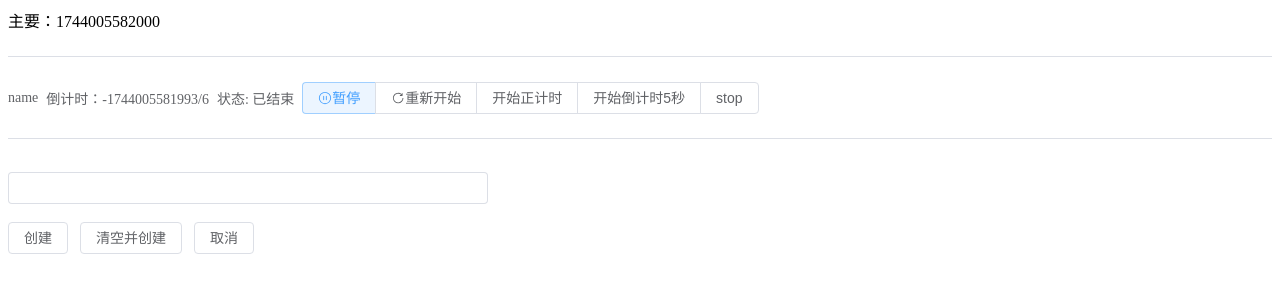
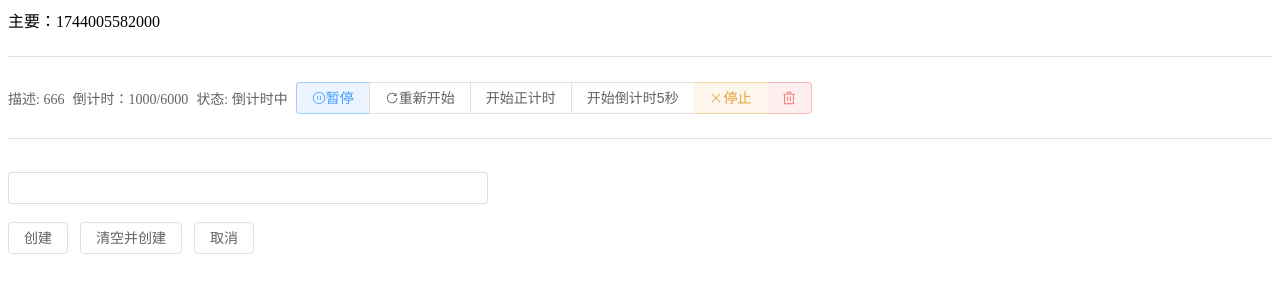
Before and after one commit to huayuprophet/Catime-web, a Vue app: page / in a window 1280 px wide. Shown: the top 300 px of the page. Built offline with nearby package versions, Linux system fonts and the light colour scheme.

Commit message:
组件实现列表渲染

```diff
--- a/src/App.vue
+++ b/src/App.vue
@@ -5,8 +5,10 @@
             <span>{{ now }}</span>
         </div>
         <ElDivider></ElDivider>
-        <timer_item v-for="(item, index) in timer2" ref="items">
-            <slot></slot>
+        <timer_item v-for="(item, index) in timer2" ref="items" :timer="item">
+            <slot>
+                <ElButton :icon="Delete" type="danger" plain> </ElButton>
+            </slot>
         </timer_item>
         <div style="margin-top: 2rem;">
             <div>
@@ -33,8 +35,9 @@
 <script setup>
 import { ElConfigProvider } from 'element-plus';
 import zhCn from 'element-plus/es/locale/lang/zh-cn'
-import { ref, onMounted, provide,useTemplateRef } from 'vue';
+import { ref, onMounted, provide, useTemplateRef } from 'vue';
 import timer_item from './components/timer_item.vue';
+import { Delete } from '@element-plus/icons-vue';
 // 当前时间
 const now = ref(0)
 // 提供给组件
@@ -49,18 +52,12 @@ function now_timeout() {
 }
 onMounted(() => {
     now_timeout()
-
-})
-// 倒计时对象
-const timer = ref({
-    time_0: 0,
-    time: 0
 })
 const timer2 = ref(
     [{
-    time_0: 0,
-    time: 0
-}])
+        time_0: now.value,
+        time: 6000
+    }])
 const list = ref([1])
 // 快捷设置倒计时
 const count_down_setting = ref('')
@@ -90,12 +87,16 @@ function count_down_submit() {
         console.log('无效');
         return
     }
-    timer.value.time_0 = now.value
-    timer.value.time = after
+    timer2.value.push({
+        time_0: now.value,
+        time: after
+    })
+    // timer.value.time_0 = now.value
+    // timer.value.time = after
     alert(after)
 }
-const items=useTemplateRef('items')
-onMounted(()=>{
+const items = useTemplateRef('items')
+onMounted(() => {
     console.log(items.value[0]);
     items.value[0].alertt()
 })
--- a/src/components/timer_item.vue
+++ b/src/components/timer_item.vue
@@ -2,7 +2,7 @@
     <div>
         <div v-if="!is_stop">
             <ElSpace>
-                <ElText>name</ElText>
+                <ElText>描述: {{ name }}</ElText>
                 <ElText v-if="!timer.count_up">
                     倒计时：{{ timer_show }}/{{ time_memory }}
                 </ElText>
@@ -26,14 +26,17 @@
                         </ElIcon>
                         重新开始
                     </ElButton>
-                    <ElButton @click="set_count_up">
+                    <ElButton @click="set_count_up" plain>
                         开始正计时
                     </ElButton>
-                    <ElButton @click="set_count_down_5s">
+                    <ElButton @click="set_count_down_5s" plain>
                         开始倒计时5秒
                     </ElButton>
-                    <ElButton @click="set_count_stop">
-                        stop
+                    <ElButton @click="set_count_stop" type="warning" plain>
+                        <ElIcon>
+                            <Close></Close>
+                        </ElIcon>
+                        停止
                     </ElButton>
                     <slot></slot>
                 </ElButtonGroup>
@@ -42,6 +45,13 @@
         <div v-if="is_stop">
             <ElSpace>
                 <ElText type="info">已停止</ElText>
+                <ElButton @click="reset">
+                    <ElIcon>
+                        <RefreshRight />
+                    </ElIcon>
+                    重新开始
+                </ElButton>
+                <slot></slot>
             </ElSpace>
         </div>
         <ElDivider></ElDivider>
@@ -49,25 +59,33 @@
 </template>
 <script setup>
 import { inject, ref, computed } from 'vue';
-import { VideoPause, VideoPlay, RefreshRight } from '@element-plus/icons-vue';
+import { VideoPause, VideoPlay, RefreshRight, Close } from '@element-plus/icons-vue';
+const props = defineProps(['timer'])
 // 实时时间-毫秒级时间戳
 const now = inject('now')
-// 倒计时对象
-const timer = ref({
-    time_0: 1,
-    time: 6,
-    // 是否正计时类型
-    count_up: false
-})
+// const timer = ref({
+//     time_0: 1,
+//     time: 6,
+//     // 是否正计时类型
+//     count_up: false
+// })
+const name = ref(
+    '666'
+)
+// const name=computed(()=>{
+//     let q1= '时分秒'
+//     let q2=timer.value.count_up?'正计时':'倒计时'
+//     let q3= '多久'
+// })
 // 牢记原始倒计时时间
-const time_memory = ref(timer.value.time)
+const time_memory = ref(props.timer.time)
 // 倒计时结束时间
 const time_1 = computed(() => {
-    return timer.value.time_0 + timer.value.time
+    return props.timer.time_0 + props.timer.time
 })
 // 正计时时间
 const timing = computed(() => {
-    return now.value - timer.value.time_0
+    return now.value - props.timer.time_0
 })
 // 剩余倒计时时间
 const down = computed(() => {
@@ -77,18 +95,21 @@ const down = computed(() => {
 const timer_show = computed(() => {
     // 暂停时显示暂停值
     if (is_pause.value) {
-        return timer.value.time
+        return props.timer.time
     }
     // 正计时显示正计时的时间
-    if (timer.value.count_up) {
+    if (props.timer.count_up) {
         return timing.value
+    }
+    if (timeout.value) {
+        return '已完成'
     }
     // 倒计时时间
     return down.value
 })
 // 倒计时是否超时
 const timeout = computed(() => {
-    if (timer.value.count_up) {
+    if (props.timer.count_up) {
         // 忽略正计时超时
         return false
     }
@@ -98,7 +119,7 @@ const timeout = computed(() => {
 })
 // 状态文本
 const state = computed(() => {
-    let counting_state = timer.value.count_up ? '正计时中' : '倒计时中'
+    let counting_state = props.timer.count_up ? '正计时中' : '倒计时中'
     if (is_pause.value) {
         return '暂停中'
     }
@@ -111,11 +132,11 @@ const state = computed(() => {
 const is_pause = ref(false)
 function count_down_pause() {
     is_pause.value = true
-    timer.value.time = down.value
+    props.timer.time = down.value
 }
 // 继续倒计时
 function count_down_continue() {
-    timer.value.time_0 = now.value;
+    props.timer.time_0 = now.value;
     is_pause.value = false
 }
 // 暂停继续倒计时按钮点击事件
@@ -129,11 +150,11 @@ function count_down_button_click() {
 // 暂停正计时
 function count_up_pause() {
     is_pause.value = true
-    timer.value.time = timing.value
+    props.timer.time = timing.value
 }
 // 继续正计时
 function count_up_continue() {
-    timer.value.time_0 = now.value - timer.value.time
+    props.timer.time_0 = now.value - props.timer.time
     is_pause.value = false
 }
 // 暂停继续正计时按钮点击事件
@@ -147,7 +168,7 @@ function count_up_button_click() {
 // 暂停按钮点击事件
 function pause_continue_click() {
     // 检查是倒计时还是正计时
-    if (timer.value.count_up) {
+    if (props.timer.count_up) {
         count_up_button_click()
     } else {
         count_down_button_click()
@@ -161,14 +182,16 @@ function set_count_stop() {
 }
 // 手动设置计时事项
 function timer_from(obj) {
-    timer.value = obj
+    props.timer.time_0 = obj.time_0
+    props.timer.time = obj.time
+    props.timer.count_up = obj.count_up
     time_memory.value = obj.time
     is_pause.value = false
 }
 // 重设计时事项
 function reset() {
-    timer.value.time_0 = now.value;
-    timer.value.time = time_memory.value
+    props.timer.time_0 = now.value;
+    props.timer.time = time_memory.value
     is_pause.value = false
     is_stop.value = false
 }
@@ -186,7 +209,7 @@ function set_count_down_5s() {
     })
 }
 function alertt() {
-    alert('t')
+    // alert('t')
 }
-defineExpose({alertt})
+defineExpose({ alertt })
 </script>
```
